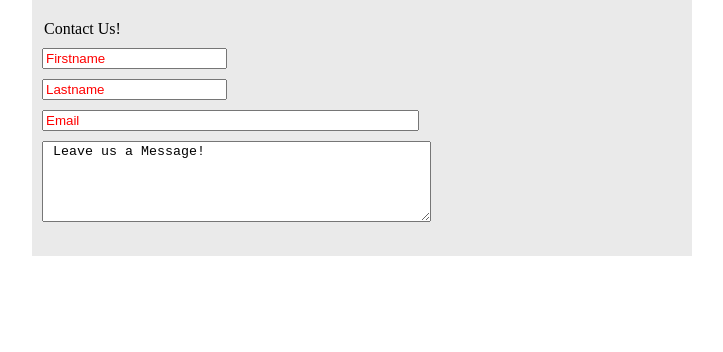
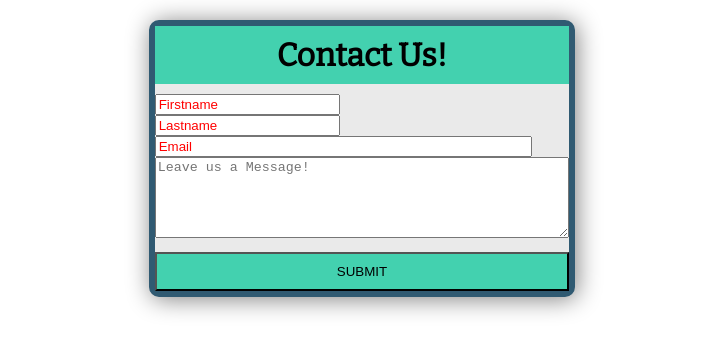
Before and after one commit to GC0728/GRVAP, a website: page public/views/contact.html in a window 1280 px wide. Shown: the whole page, without its empty margins (278-1001 px from the left). Drawn offline with nearby package versions, Linux system fonts and the light colour scheme.

Commit message:
contact page: added box-shadow, imported bitter font, h1 tag now child of div container, rounded border, fixed text area placeholder issue

```diff
--- a/public/views/contact.html
+++ b/public/views/contact.html
@@ -5,18 +5,21 @@
     <meta name="viewport" content="width=device-width, initial-scale=1.0">
     <meta http-equiv="X-UA-Compatible" content="ie=edge">
     <link rel="stylesheet" type="text/css" href="/views/style.css">
+    <link href="https://fonts.googleapis.com/css?family=Bitter&display=swap" rel="stylesheet">
     <title>Contact</title>
 </head>
 <body>
 
-    <form id="contact">
-        <legend> Contact Us! </legend>
+    <div id="contactForm">
+        <form >
+            <h1> Contact Us! </h1>
+            <!-- <legend> Contact Us! </legend> -->
             <input placeholder="Firstname"> <br>
             <input placeholder="Lastname">  <br>
             <input placeholder="Email" size="44"> <br>
-            <textarea rows="5" cols="46"> Leave us a Message! </textarea>
-
-    </form>
-
+            <textarea rows="5" cols="46" placeholder="Leave us a Message!"></textarea> <br>
+            <input type="submit" value="SUBMIT">  </input>
+        </form >
+    </div>
 </body>
 </html>
--- a/public/views/style.css
+++ b/public/views/style.css
@@ -1,3 +1,6 @@
+/* Imports */
+
+
 a:link{
     color: white;
     text-decoration: none;
@@ -27,14 +30,6 @@ body {
     grid-area: 2 / 3 / span 2 / span 1;
 }
 
-#contact{
-    background-color: #eaeaea;
-    margin: auto;
-    max-width: 50%;
-    padding: 20px 10px;
-
-}
-
 #contact legend {
     background-color: #eaeaea;
     margin-bottom: 10px;
@@ -45,8 +40,43 @@ body {
     margin-bottom: 10px;
 }
 
-#contact textarea {
+#contactForm {
+
+    display: flex;
+    flex-direction: column;
+    justify-content: center;
+    margin: auto;
+    max-width: 33.33%;
+    padding: 20px 10px;
+
+}
+
+#contactForm form {
+    border: 6px solid #305A72;
+    border-radius: 10px;
+    box-shadow: 2px 2px 25px grey;
+}
+
+#contactForm form h1 {
+    background-color: #43D1AF;
+    font-family: 'Bitter', serif;
     margin-bottom: 10px;
+    margin-top: 0;
+    padding: 10px;
+    text-align: center;
+}
+
+#contactForm form textarea {
+    box-sizing: border-box;
+    margin-bottom: 10px;
+    width: 100%;
+}
+
+#contactForm form input[type="submit"] {
+    background-color: #43D1AF;
+    box-sizing: border-box;
+    padding: 10px;
+    width: 100%;
 }
 
 #container {
@@ -70,25 +100,12 @@ body {
     width: 40%;
 } */
 
-/* div {
-    display: block;
-} */
-
-#header {
-    /* background-image: url(https://dq1eylutsoz4u.cloudfront.net/2018/07/27132717/polyamorous-dating.jpg); */
-    background-color: #333;
-    background-repeat: no-repeat;
-    background-size: cover;
-    border-style: solid;
-    display: flex;
-    grid-area: 1 / 1 / span 1 / span 3;
-    justify-content: center;
-    opacity: 0.9;
-
+div h1 {
+    margin-bottom: 0;
 }
 
-input::placeholder{
-    color:#f00;
+div form {
+    background-color: #eaeaea;
 }
 
 .episodeList {
@@ -119,8 +136,25 @@ input::placeholder{
     justify-content: center;
 }
 
+#header {
+    /* background-image: url(https://dq1eylutsoz4u.cloudfront.net/2018/07/27132717/polyamorous-dating.jpg); */
+    background-color: #333;
+    background-repeat: no-repeat;
+    background-size: cover;
+    border-style: solid;
+    display: flex;
+    grid-area: 1 / 1 / span 1 / span 3;
+    justify-content: center;
+    opacity: 0.9;
+
+}
+
 #icon {
     border-style: solid;
+}
+
+input::placeholder{
+    color:#f00;
 }
 
 /* .logo {
```
